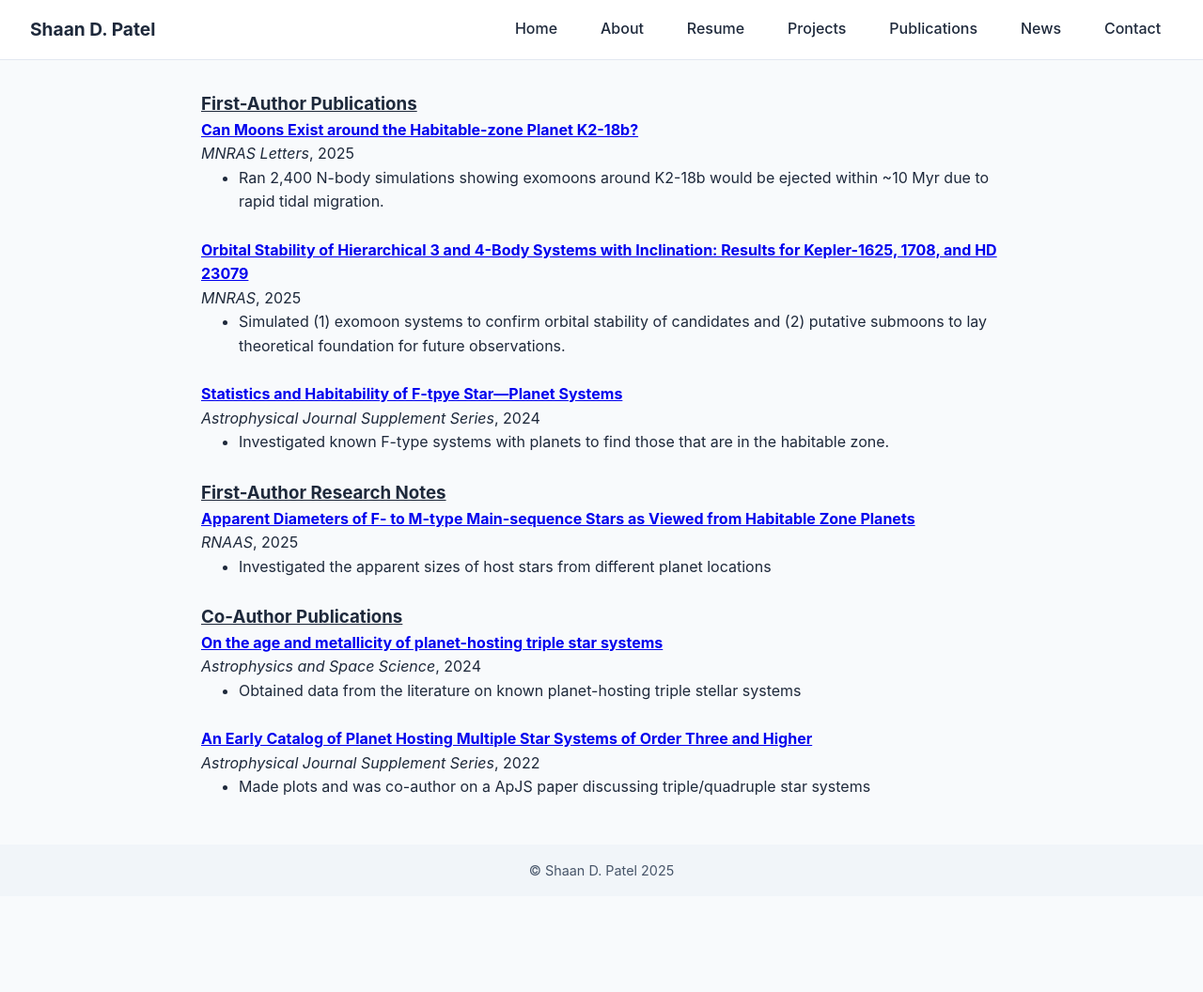
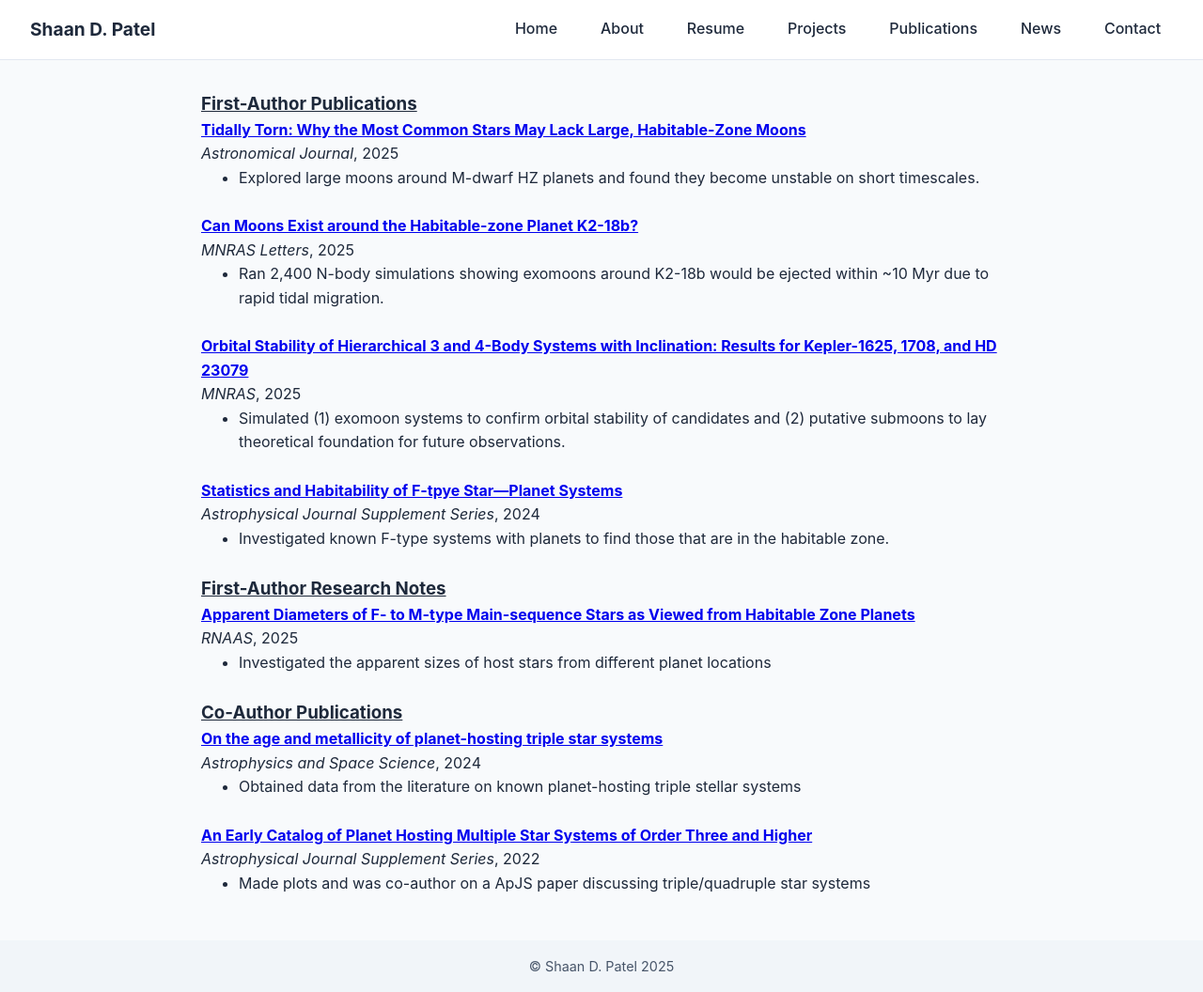
Before and after one commit to shaandpatel/shaandpatel.github.io, a Jekyll site: the page built from publications.md, in a window 1280 px wide and 1056 px high. Shown: the whole window at 94% size. Built offline with Jekyll 4.4.1, drawn with Linux system fonts in a browser that asks for light colours.

Commit message:
added M-dwarf paper

```diff
--- a/publications.md
+++ b/publications.md
@@ -3,6 +3,12 @@ layout: default
 title: "Publications"
 ---
 ### <u>First-Author Publications<u>
+#### [Tidally Torn: Why the Most Common Stars May Lack Large, Habitable-Zone Moons](https://arxiv.org/pdf/2511.03625v1)
+*Astronomical Journal*, 2025
+- Explored large moons around M-dwarf HZ planets and found they become unstable on short timescales.
+
+<p>&nbsp;</p>
+
 #### [Can Moons Exist around the Habitable-zone Planet K2-18b?](https://academic.oup.com/mnrasl/article/542/1/L144/8205638)
 *MNRAS Letters*, 2025
 - Ran 2,400 N-body simulations showing exomoons around K2-18b would be ejected within ~10 Myr due to rapid tidal migration.
```
